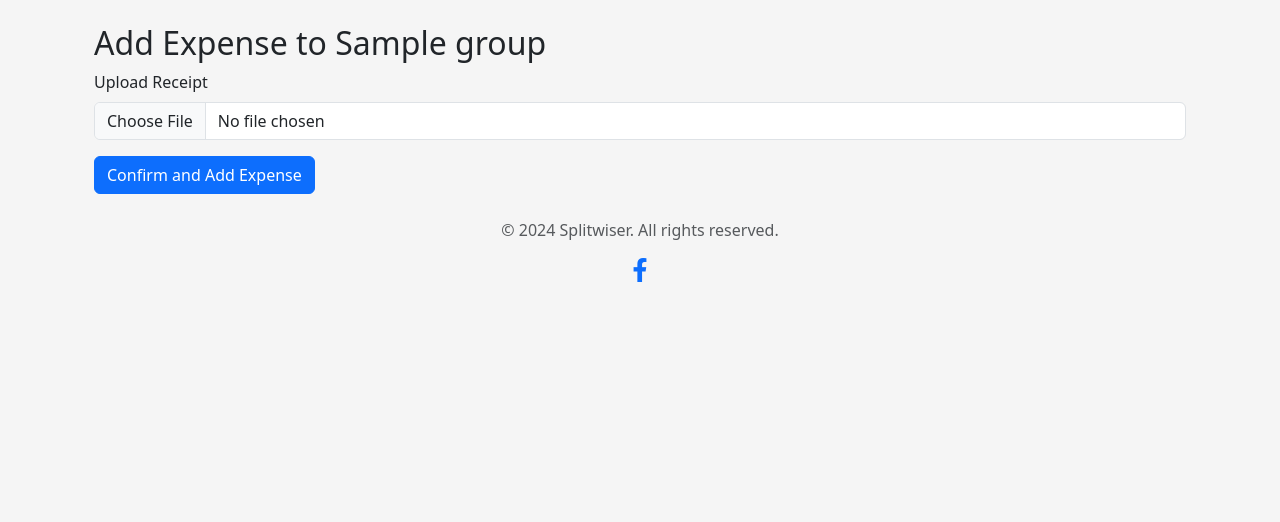
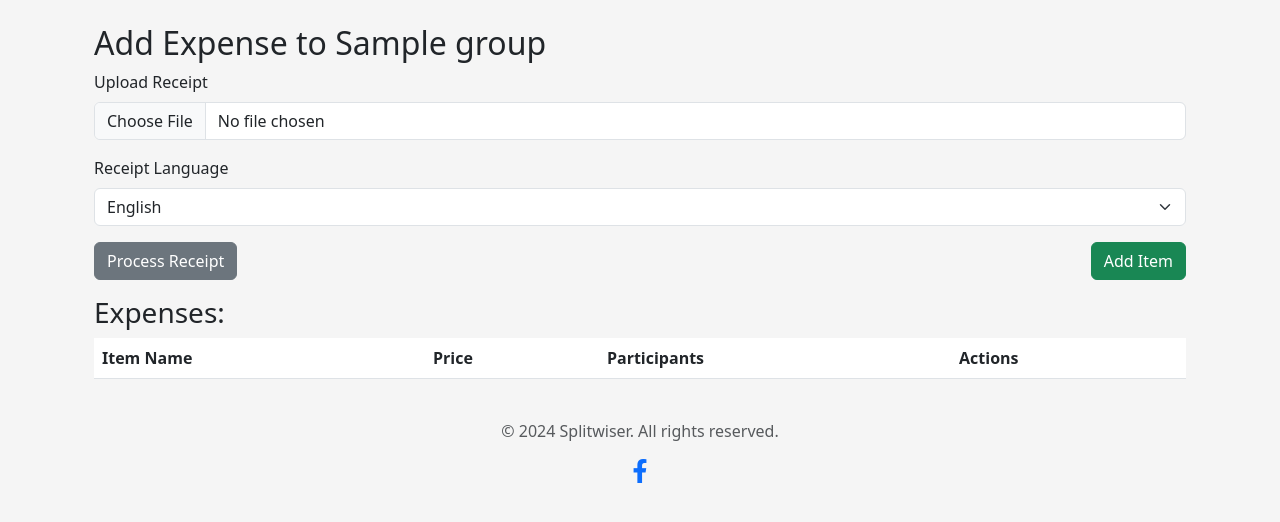
Before and after one commit to yair51/splitwiser, a Flask app: template app/templates/add_expense.html in a window 1280 px wide. Shown: the part 56-578 px from the top of the page. Run offline with Flask 3, Linux system fonts and the light colour scheme; the template is opened without the code that fills it: values that come from a table or form of the project are taken from there, others are empty; tables that the repository leaves empty hold one stand-in row (values such as "Sample post"); lists and menus that the app fills with data are empty.

Commit message:
fixed add_expense page to show my changes

```diff
--- a/app/templates/add_expense.html
+++ b/app/templates/add_expense.html
@@ -15,8 +15,23 @@
         <input type="file" class="form-control" id="receipt_image" name="receipt_image" accept="image/*">
       </div>
 
-    <div id="extracted-items" style="display: none;">
-      <h3>Review and Edit Items:</h3>
+      <div class="mb-3">
+        <label for="receipt_language" class="form-label">Receipt Language</label>
+        <select class="form-select" id="receipt_language" name="receipt_language">
+            <option value="eng">English</option>
+            <option value="heb">Hebrew</option>
+            <option value="nor">Norwegian</option>
+        </select>
+      </div>
+
+      <div class="d-flex justify-content-between mb-3">
+          <button type="button" class="btn btn-secondary" id="process-receipt-btn">Process Receipt</button>
+          <!-- <button id="confirmButton">Confirm and Add Expense</button> -->
+          <button type="button" class="btn btn-success" id="add-item-btn">Add Item</button>
+      </div>
+
+      <div id="extracted-items" style="display: block;">
+        <h3>Expenses:</h3>
         <table class="table" id="item-table">
           <thead>
             <tr>
@@ -28,10 +43,14 @@
           </thead>
           <tbody id="item-table-body"></tbody>
         </table>
-      <button type="button" class="btn btn-secondary" id="add-item-btn">Add Item</button>
       </div>
 
-    <button type="submit" class="btn btn-primary">Confirm and Add Expense</button>
+
+      <div class="d-flex justify-content-center">
+          <button type="submit" class="btn btn-primary" id="confirm-add-btn" style="display: none;">Confirm and Add Expense</button>
+      </div>
+    <!-- <button type="button" class="btn btn-secondary" id="process-receipt-btn">Process Receipt</button> -->
+    <!-- <button type="submit" class="btn btn-primary" id="confirm-add-btn" style="display: block;">Confirm and Add Expense</button> -->
   </form>
 </div>
 
@@ -153,55 +172,6 @@
 });
 
 
-function displayExtractedItems(items) {
-    extractedItemsDiv.style.display = 'block';
-    itemTableBody.innerHTML = '';
-
-    items.forEach((item, index) => {
-        let row = `
-            <tr id="item-row-${index}">
-                <td><input type="text" class="form-control item-name" name="items[${index}][name]" value="${item.name}"></td>
-                <td><input type="number" class="form-control item-price" name="items[${index}][price]" value="${item.price}" step="0.01" min="0"></td>
-                <td>
-                    <select class="form-select item-participants" name="items[${index}][participants][]" multiple>
-                        {% for member in group.members %}
-                            <option value="{{ member.id }}">{{ member.first_name }} {{ member.last_name }}</option>
-                        {% endfor %}
-                    </select>
-                </td>
-                <td><button type="button" class="btn btn-danger btn-sm remove-item-btn" data-index="${index}">Remove</button></td>
-            </tr>`;
-        itemTableBody.innerHTML += row;
-    });
-
-    // Attach event listeners for remove buttons
-    const removeButtons = document.querySelectorAll('.remove-item-btn');
-    removeButtons.forEach(button => {
-        button.addEventListener('click', () => {
-            const index = button.dataset.index;
-            document.getElementById(`item-row-${index}`).remove();
-        });
-    });
-}
-
-addItemBtn.addEventListener('click', () => {
-    let lastIndex = itemTableBody.querySelectorAll('tr').length;
-    let row = `
-        <tr id="item-row-${lastIndex}">
-            <td><input type="text" class="form-control item-name" name="items[${lastIndex}][name]"></td>
-            <td><input type="number" class="form-control item-price" name="items[${lastIndex}][price]" step="0.01" min="0"></td>
-            <td>
-                <select class="form-select item-participants" name="items[${lastIndex}][participants][]" multiple>
-                    {% for member in group.members %}
-                        <option value="{{ member.id }}">{{ member.first_name }} {{ member.last_name }}</option>
-                    {% endfor %}
-                </select>
-            </td>
-            <td><button type="button" class="btn btn-danger btn-sm remove-item-btn" data-index="${lastIndex}">Remove</button></td>
-        </tr>`;
-    itemTableBody.innerHTML += row;
-});
-
 //Add event listener to form for image submission
 document.getElementById('expenseForm').addEventListener('submit', function(event) {
     event.preventDefault();
@@ -212,7 +182,8 @@
     rows.forEach(row => {
         const name = row.querySelector('.item-name').value;
         const price = parseFloat(row.querySelector('.item-price').value);
-        const participants = Array.from(row.querySelectorAll('.item-participants option:checked')).map(option => option.value);
+        const participants = Array.from(row.querySelectorAll('.participant-checkboxes input[type="checkbox"]:checked'))
+            .map(checkbox => checkbox.value);
         editedItems.push({ name, price, participants });
         console.log(editedItems)
     });
@@ -228,7 +199,7 @@
     .then(response => response.json())
     .then(data => {
         if (data.success) {
-            window.location.href = '{{ url_for("views.group_details", group_id=group.id) }}';  // Redirect to group details
+            window.location.href = data.redirect_url; // Redirect to group details
         } else {
             alert("Error adding expenses. Please try again.");
         }
```
Lines whose indentation alone changed are shown as unchanged.
